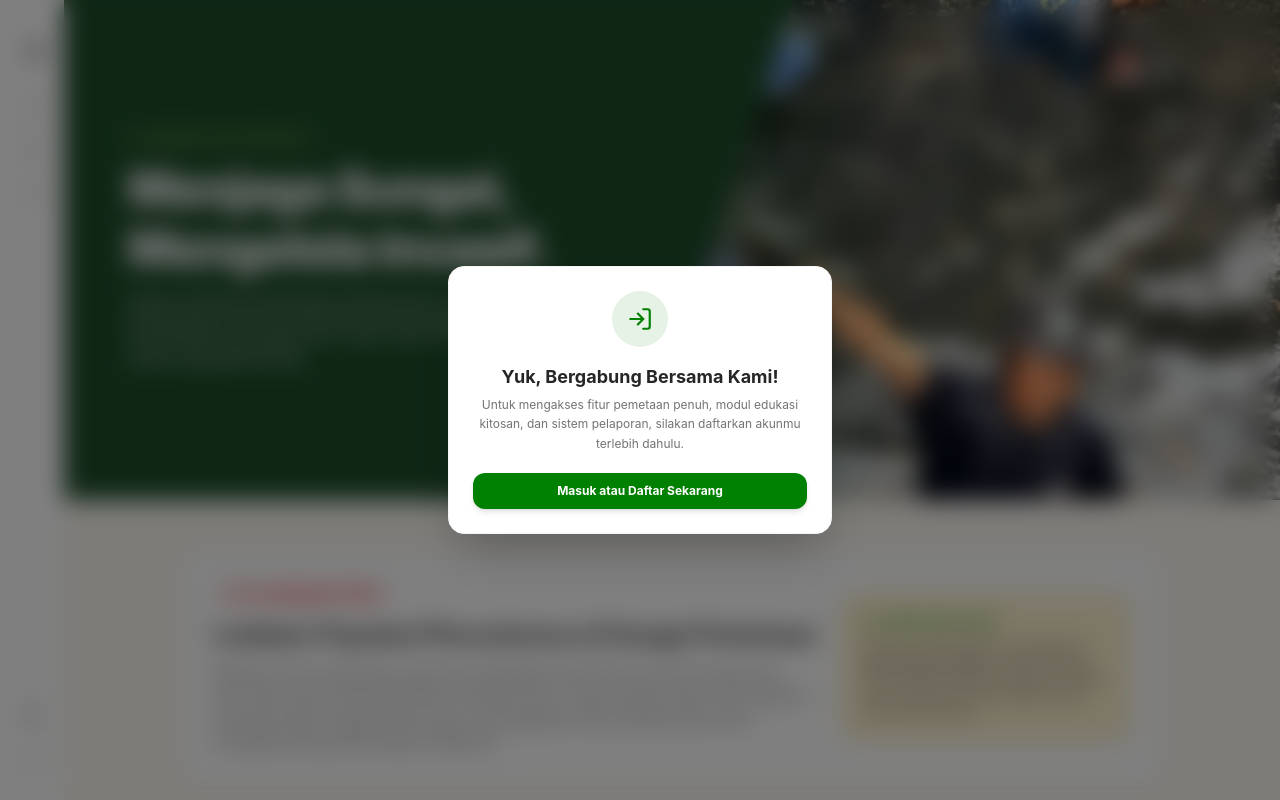
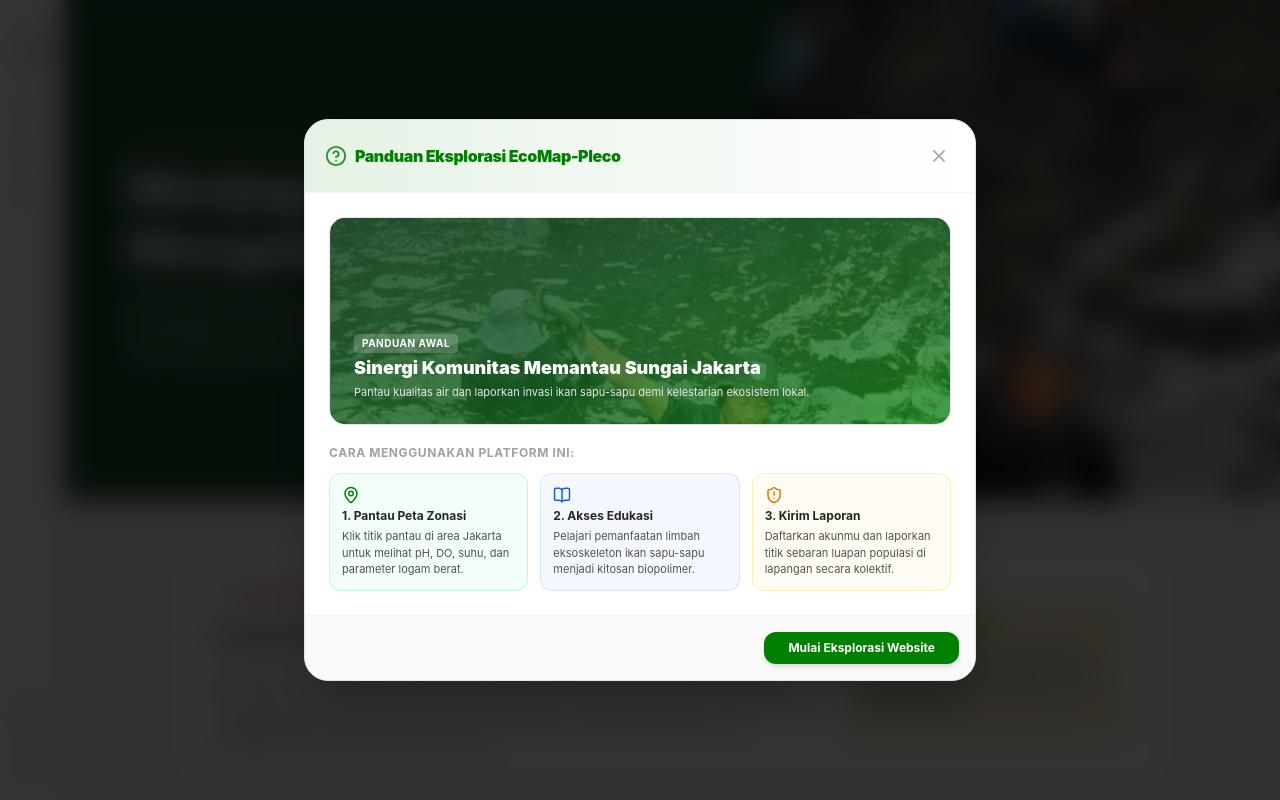
Before and after one commit to NauDev1212/EcoMap-Pleco, a React (Vite) app: page / in a window 1280 px wide. Shown: the top 800 px of the page. Built offline with nearby package versions, Linux system fonts and the light colour scheme.

Commit message:
Update v3

```diff
--- a/src/pages/Home.jsx
+++ b/src/pages/Home.jsx
@@ -1,6 +1,6 @@
 import React, { useState, useEffect } from "react";
 import { useNavigate } from "react-router-dom";
-import { LogIn, MapPin, BookOpen, AlertCircle, Award } from "lucide-react";
+import { LogIn, MapPin, BookOpen, AlertCircle, Award, HelpCircle, X, ShieldAlert } from "lucide-react";
 
 // Pastikan file gambar ini ada di folder src/asset/ kamu
 import sungaiImg from "../asset/sungai sapu-sapu.jpg";
@@ -8,6 +8,11 @@ import sungaiImg from "../asset/sungai sapu-sapu.jpg";
 export default function Home() {
   const navigate = useNavigate();
   const [showAuthModal, setShowAuthModal] = useState(false);
+
+  // ─── STATE POPUP PANDUAN UTAMA (MENGGUNAKAN LOCALSTORAGE) ───
+  const [showGuide, setShowGuide] = useState(() => {
+    return !localStorage.getItem("hasSeenEcomapGuide");
+  });
 
   useEffect(() => {
     const savedUser = localStorage.getItem("ecoMapUser");
@@ -19,8 +24,99 @@ export default function Home() {
     }
   }, []);
 
+  // Fungsi untuk menutup panduan dan menandainya agar tidak muncul lagi saat refresh
+  const handleCloseGuide = () => {
+    localStorage.setItem("hasSeenEcomapGuide", "true");
+    setShowGuide(false);
+  };
+
   return (
-    <div className="w-full min-h-screen bg-[#FDF1CE]/20 font-sans pb-12">
+    <div className="w-full min-h-screen bg-[#FDF1CE]/20 font-sans pb-12 relative">
+
+      {/* ========================================================== */}
+      {/* 🟢 POPUP MODAL PANDUAN PENGGUNAAN WEBSITE 🟢 */}
+      {/* ========================================================== */}
+      {showGuide && (
+        <div className="fixed inset-0 bg-black/60 backdrop-blur-sm z-[9999] flex items-center justify-center p-4 transition-all duration-300">
+          <div className="bg-white w-full max-w-2xl rounded-3xl shadow-2xl border border-neutral-200 overflow-hidden transform animate-in fade-in zoom-in-95 duration-200 flex flex-col max-h-[90vh]">
+
+            {/* Header Popup */}
+            <div className="p-5 border-b border-neutral-100 flex items-center justify-between bg-gradient-to-r from-[#008000]/10 to-transparent">
+              <div className="flex items-center gap-2 text-[#008000]">
+                <HelpCircle size={22} className="animate-pulse" />
+                <h2 className="text-base font-black tracking-tight">Panduan Eksplorasi EcoMap-Pleco</h2>
+              </div>
+              <button
+                onClick={handleCloseGuide}
+                className="p-1.5 hover:bg-neutral-100 rounded-full text-neutral-400 hover:text-neutral-700 transition-colors"
+              >
+                <X size={20} />
+              </button>
+            </div>
+
+            {/* Konten Utama Popup */}
+            <div className="p-6 overflow-y-auto space-y-5 flex-1 custom-scrollbar">
+
+              {/* Area Gambar Poster / Ilustrasi Website */}
+              <div className="w-full h-52 bg-zinc-100 rounded-2xl overflow-hidden border border-neutral-200 shadow-inner flex items-center justify-center relative group">
+                {/* Kamu bisa menggunakan gambar dari folder src/asset atau folder public */}
+                <img
+                  src={sungaiImg}
+                  alt="Poster Panduan Website"
+                  className="w-full h-full object-cover group-hover:scale-105 transition-transform duration-500"
+                  onError={(e) => {
+                    e.target.style.display = 'none';
+                    e.target.nextSibling.style.display = 'flex';
+                  }}
+                />
+                <div className="absolute inset-0 bg-gradient-to-br from-[#1E4D2B]/90 to-[#008000]/70 p-6 flex-col justify-end text-white text-left space-y-1 flex">
+                  <span className="text-[10px] font-bold tracking-wider uppercase bg-white/20 px-2 py-0.5 rounded w-fit">Panduan Awal</span>
+                  <h3 className="text-lg font-black leading-tight">Sinergi Komunitas Memantau Sungai Jakarta</h3>
+                  <p className="text-[11px] text-neutral-200">Pantau kualitas air dan laporkan invasi ikan sapu-sapu demi kelestarian ekosistem lokal.</p>
+                </div>
+              </div>
+
+              {/* Fitur Utama Pemetaan Berdasarkan Pilarmu */}
+              <div className="space-y-3">
+                <h3 className="text-xs font-bold uppercase tracking-wider text-neutral-400">Cara Menggunakan Platform Ini:</h3>
+
+                <div className="grid grid-cols-1 md:grid-cols-3 gap-3">
+                  <div className="p-3 bg-emerald-50/60 border border-emerald-200/60 rounded-xl space-y-1">
+                    <MapPin size={18} className="text-[#008000]" />
+                    <p className="text-xs font-bold text-neutral-800">1. Pantau Peta Zonasi</p>
+                    <p className="text-[11px] text-neutral-600">Klik titik pantau di area Jakarta untuk melihat pH, DO, suhu, dan parameter logam berat.</p>
+                  </div>
+
+                  <div className="p-3 bg-blue-50/60 border border-blue-200/60 rounded-xl space-y-1">
+                    <BookOpen size={18} className="text-blue-600" />
+                    <p className="text-xs font-bold text-neutral-800">2. Akses Edukasi</p>
+                    <p className="text-[11px] text-neutral-600">Pelajari pemanfaatan limbah eksoskeleton ikan sapu-sapu menjadi kitosan biopolimer.</p>
+                  </div>
+
+                  <div className="p-3 bg-amber-50/60 border border-amber-200/60 rounded-xl space-y-1">
+                    <ShieldAlert size={18} className="text-amber-600" />
+                    <p className="text-xs font-bold text-neutral-800">3. Kirim Laporan</p>
+                    <p className="text-[11px] text-neutral-600">Daftarkan akunmu dan laporkan titik sebaran luapan populasi di lapangan secara kolektif.</p>
+                  </div>
+                </div>
+              </div>
+
+            </div>
+
+            {/* Footer Popup */}
+            <div className="p-4 bg-neutral-50 border-t border-neutral-100 flex justify-end">
+              <button
+                onClick={handleCloseGuide}
+                className="bg-[#008000] hover:bg-[#006400] text-white px-6 py-2 rounded-xl text-xs font-bold shadow-md hover:shadow-lg transition-all"
+              >
+                Mulai Eksplorasi Website
+              </button>
+            </div>
+
+          </div>
+        </div>
+      )}
+
       {/* ─── HERO SECTION (SESUAI DESAIN GAMBAR) ─── */}
       <div className="relative w-full h-[420px] md:h-[500px] bg-[#008000] overflow-hidden flex items-center">
         {/* Konten Teks Kiri */}
@@ -46,7 +142,7 @@ export default function Home() {
         {/* Bentuk Lengkungan Estetis Hijau Gelap (Wave Overlay) */}
         <div className="absolute inset-y-0 left-0 w-full md:w-[60%] bg-[#1E4D2B] z-10 clip-wave hidden md:block"></div>
 
-        {/* Foto Utama Latar Belakang (Mengakses folder src/asset) */}
+        {/* Foto Utama Latar Belakang */}
         <div className="absolute inset-y-0 right-0 w-full md:w-[65%] h-full z-0">
           <div className="absolute inset-0 bg-gradient-to-r from-[#008000] via-[#008000]/60 to-transparent md:bg-gradient-to-r md:from-[#1E4D2B] md:via-transparent md:to-transparent z-10" />
           <img
@@ -170,7 +266,7 @@ export default function Home() {
         </div>
       )}
 
-      {/* Tambahan CSS Khusus untuk melengkungkan background kiri hero */}
+      {/* Tambahan CSS Khusus */}
       <style
         dangerouslySetInnerHTML={{
           __html: `
```
